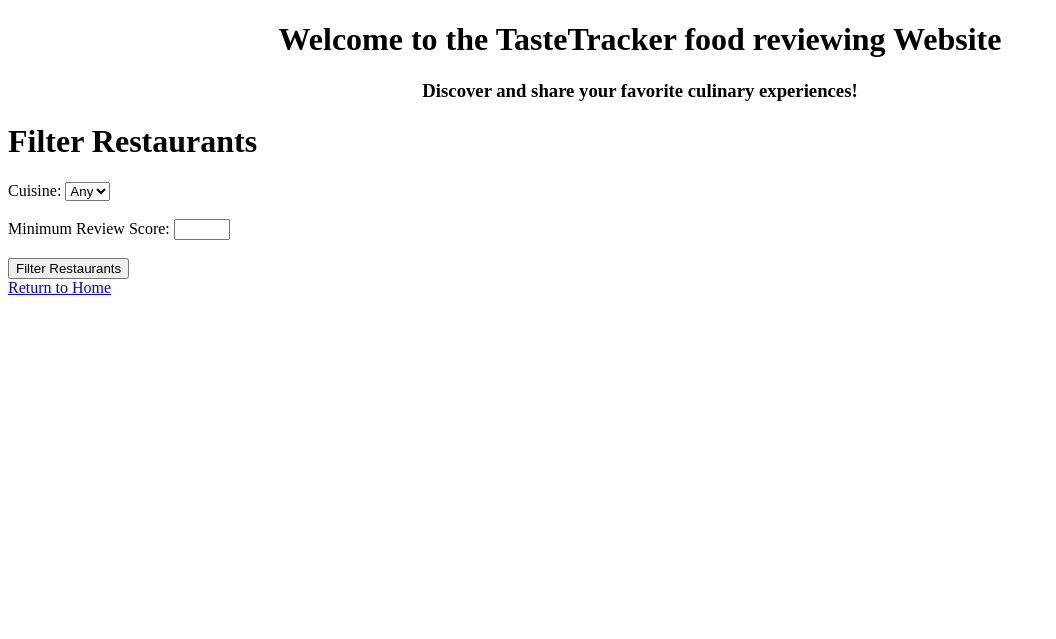
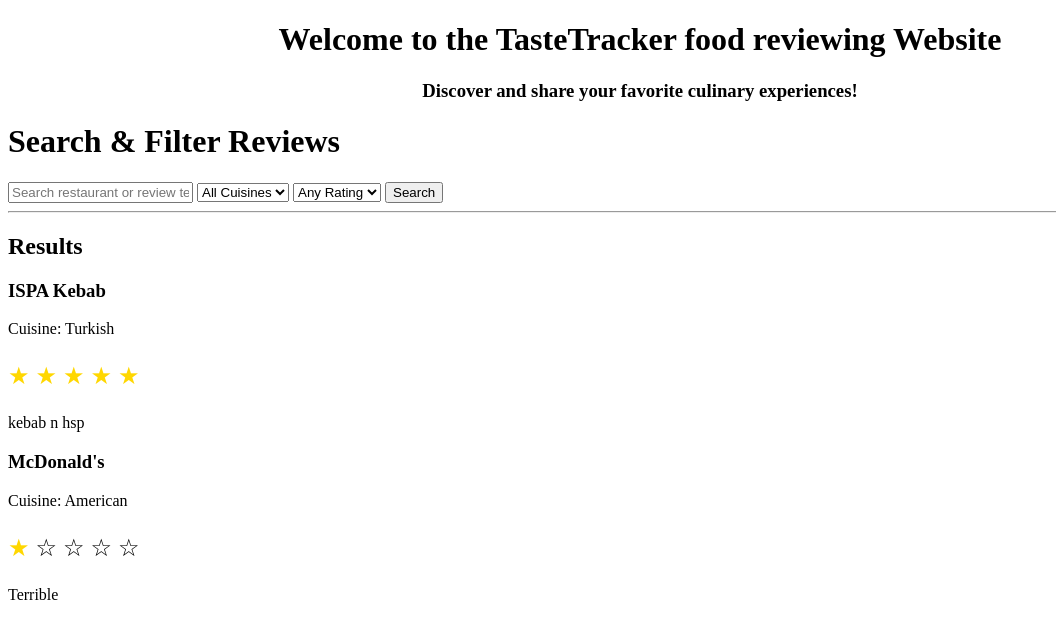
Before and after one commit to thomasdubojski/Software-Engineering-Assignment-1-HSC, a Flask app: page /search in a window 1280 px wide. Shown: the part 61-700 px from the top of the page, without its empty margins (0-1056 px from the left). Run offline with Flask 3, Linux system fonts and the light colour scheme.

Commit message:
Fixed and Implemented Search and Filtering
Created and implemented a working search and filter function

```diff
--- a/app.py
+++ b/app.py
@@ -16,7 +16,8 @@ app.config["SQLALCHEMY_TRACK_MODIFICATION"] = False
 
 db= SQLAlchemy(app)
 
-#creating db schema
+# creating db schema
+# users table
 class User(db.Model):
     user_id = db.Column(db.Integer, primary_key=True)
     username = db.Column(db.String(50), unique=True, nullable=False)
@@ -26,6 +27,7 @@ class User(db.Model):
 
     reviews = db.relationship("Review", backref='author', lazy=True)
 
+# reviews table
 class Review(db.Model):
     review_id = db.Column(db.Integer, primary_key=True)
     user_id = db.Column(db.Integer, db.ForeignKey('user.user_id'), nullable=False)
@@ -45,9 +47,30 @@ def home():
     return render_template('base.html', reviews=reviews)
 
 # defining search route
-@app.route('/search')
+@app.route('/search', methods=['GET'])
 def search():
-    return render_template('search.html')
+    query = request.args.get('q', '').strip()
+    cuisine = request.args.get('cuisine', '')
+    min_rating = request.args.get('review_score', '')
+
+    reviews = Review.query
+
+    if query:
+        reviews = reviews.filter(
+            (Review.restaurant_name.ilike(f"%{query}%")) |
+            (Review.review_text.ilike(f"%{query}%"))
+        )
+
+    if cuisine:
+        reviews = reviews.filter(Review.cuisine_type == cuisine)
+
+    if min_rating.isdigit():
+        reviews = reviews.filter(Review.rating >= int(min_rating))
+
+    results = reviews.order_by(Review.created_at.desc()).all()
+
+    return render_template('search.html', reviews=results)
+
 
 # defining login route
 @app.route('/login', methods=['GET'])
@@ -103,25 +126,6 @@ def create_account():
 
     return redirect(url_for('home'))
 
-# defining filter system
-@app.route('/filter', methods=['GET'])
-def filter():
-    cuisine = request.args.get('cuisine')
-    review_score = request.args.get('review_score')
-
-    query = Review.query
-
-    # filter criteria
-    if cuisine:
-        query = query.filter(Review.cuisine_type == cuisine)
-
-    if review_score:
-        query = query.filter(Review.rating >= review_score)
-
-    results = query.order_by(Review.created_at.desc()).all()
-
-    return render_template('filter.html', restaurants=results)
-
 # defining review page route
 @app.route('/add_review', methods=['GET'])
 def show_form_add_review():
@@ -142,7 +146,7 @@ def add_review():
     if not all([name, review_score]):
         return "Missing review data", 400
 
-    # convert rating to integer and validate
+    # convert rating to integer and validating it
     try:
 
         if int(review_score) < 1 or int(review_score) > 5:
@@ -170,6 +174,15 @@ def all_reviews():
     reviews = Review.query.order_by(Review.created_at.desc()).all()
     return render_template('all_reviews.html', reviews=reviews)
 
+# this code throughout strings prevents unauthed access to certain feautures/pages
+#
+# Not logged in at all
+# if 'user_id' not in session:
+#        return redirect(url_for('show_form_login'))
+#
+# Incorrect account logged in
+#    if review.user_id != session['user_id']:
+#        return "Unauthorized", 403
 
 @app.route('/my_reviews')
 def my_reviews():
@@ -187,7 +200,6 @@ def edit_review(review_id):
 
     review = Review.query.get_or_404(review_id)
 
-    # Prevent users editing others reviews
     if review.user_id != session['user_id']:
         return "Unauthorized", 403
 
--- a/templates/index.html
+++ b/templates/index.html
@@ -1,3 +1,8 @@
+{% extends 'base.html' %}
+
+{% block title %} Filtered Results {% endblock %}
+
+{% block content %}
 <!DOCTYPE html>
 <html>
 <head>
@@ -13,3 +18,4 @@
 </body>
 </html>
 </html>
+{% enblock %}
--- a/templates/search.html
+++ b/templates/search.html
@@ -1,36 +1,60 @@
 {% extends 'base.html' %}
 
-{% block title %}Create Account{% endblock %}
-
-{% block heading %}Create your account{% endblock %}
-
-{% block text %}We value our users! Create an account below to access new perks.{% endblock %}
+{% block title %}Search Reviews{% endblock %}
 
 {% block content %}
+<h1>Search & Filter Reviews</h1>
 
-<!DOCTYPE html>
-<html>
-    <head>
-        <title>Search Reviews</title>
-        <link rel='stylesheet' href='/static/css/style.css'>
-    </head>
-    <body>
-        <h1>Filter Restaurants</h1>
-        <form action='/filter' method='GET'>
-            <label for='cuisine'>Cuisine:</label>
-            <select id='cuisine' name='cuisine'>
-                <option value=''>Any</option>
+<form method="GET" action="{{ url_for('search') }}">
+    <input
+        type="text"
+        name="q"
+        placeholder="Search restaurant or review text"
+        value="{{ request.args.get('q', '') }}"
+    >
 
-            </select>
-            <br><br>
+    <select name="cuisine">
+        <option value="">All Cuisines</option>
+        <option value="Italian">Italian</option>
+        <option value="Chinese">Chinese</option>
+        <option value="Indian">Indian</option>
+        <option value="Turkish">Turkish</option>
+    </select>
 
-            <label for='score'>Minimum Review Score:</label>
-            <input type='number' id='review_score' name='review_score' min='1' max='10'>
-            <br><br>
+    <select name="review_score">
+        <option value="">Any Rating</option>
+        <option value="0">0+ Stars</option>
+        <option value="1">1+ Stars</option>
+        <option value="2">2+ Stars</option>
+        <option value="3">3+ Stars</option>
+        <option value="4">4+ Stars</option>
+        <option value="5">5 Stars</option>
+    </select>
 
-            <input type='submit' value='Filter Restaurants'>
-        </form>
-        <a href='/'>Return to Home</a>
-    </body>
-</html>
+    <button type="submit">Search</button>
+</form>
+
+<hr>
+
+<h2>Results</h2>
+
+{% for review in reviews %}
+<div class="review">
+    <h3>{{ review.restaurant_name }}</h3>
+    <p>Cuisine: {{ review.cuisine_type }}</p>
+
+    <p class="stars">
+        {% for i in range(review.rating) %}
+            <span class="filled">★</span>
+        {% endfor %}
+        {% for i in range(5 - review.rating) %}
+            <span class="empty">☆</span>
+        {% endfor %}
+    </p>
+
+    <p>{{ review.review_text }}</p>
+</div>
+{% else %}
+<p>No matching reviews found.</p>
+{% endfor %}
 {% endblock %}
```
Also changed, not shown: Project Documentation/Agile Workflow Diary.md (+23 -0 lines), templates/filter.html (deleted, +0 -15 lines), 1 other file.
